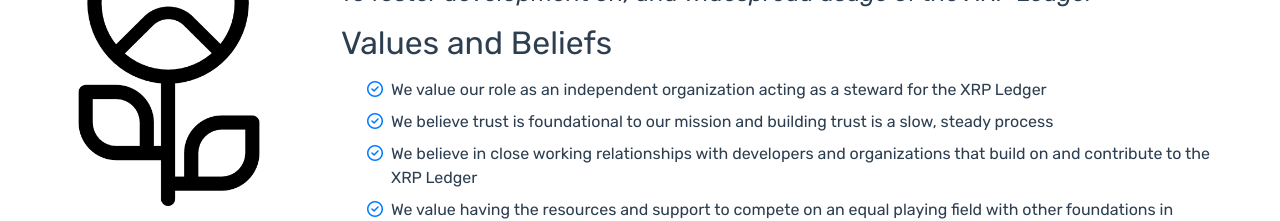
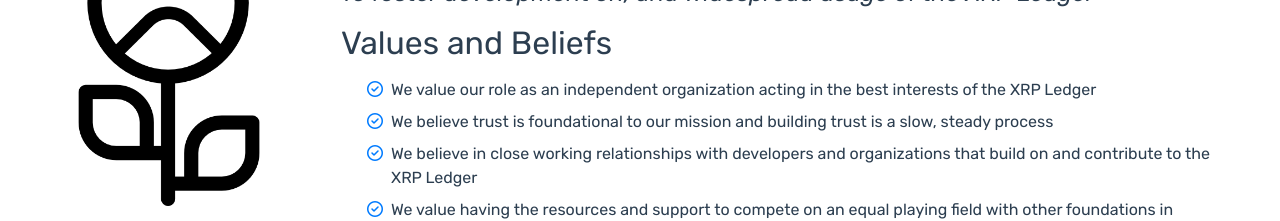
Before and after one commit to XRPLF/xrplf.org-placeholder, a Vue app: page / in a window 1280 px wide. Shown: the part 176-397 px from the top of the page. Built offline with nearby package versions, Linux system fonts and the light colour scheme.

Commit message:
Update Home.vue
Change line on values to "best interests of the XRP Ledger" from "steward"

```diff
--- a/src/views/Home.vue
+++ b/src/views/Home.vue
@@ -21,7 +21,7 @@
               <h4 class="pt-0 mt-2"><i>To foster development on, and widespread usage of the XRP Ledger</i></h4>
               <h2 class="pt-2">Values and Beliefs</h2>
               <ul class="list-unstyled fa-ul">
-                <li class="pt-2"><span class="fa-li"><i class="text-primary far fa-check-circle"></i></span> We value our role as an independent organization acting as a steward for the XRP Ledger</li>
+                <li class="pt-2"><span class="fa-li"><i class="text-primary far fa-check-circle"></i></span> We value our role as an independent organization acting in the best interests of the XRP Ledger</li>
                 <li class="pt-2"><span class="fa-li"><i class="text-primary far fa-check-circle"></i></span> We believe trust is foundational to our mission and building trust is a slow, steady process</li>
                 <li class="pt-2"><span class="fa-li"><i class="text-primary far fa-check-circle"></i></span> We believe in close working relationships with developers and organizations that build on and contribute to the XRP Ledger</li>
                 <li class="pt-2"><span class="fa-li"><i class="text-primary far fa-check-circle"></i></span> We value having the resources and support to compete on an equal playing field with other foundations in achieving our goals</li>
```
